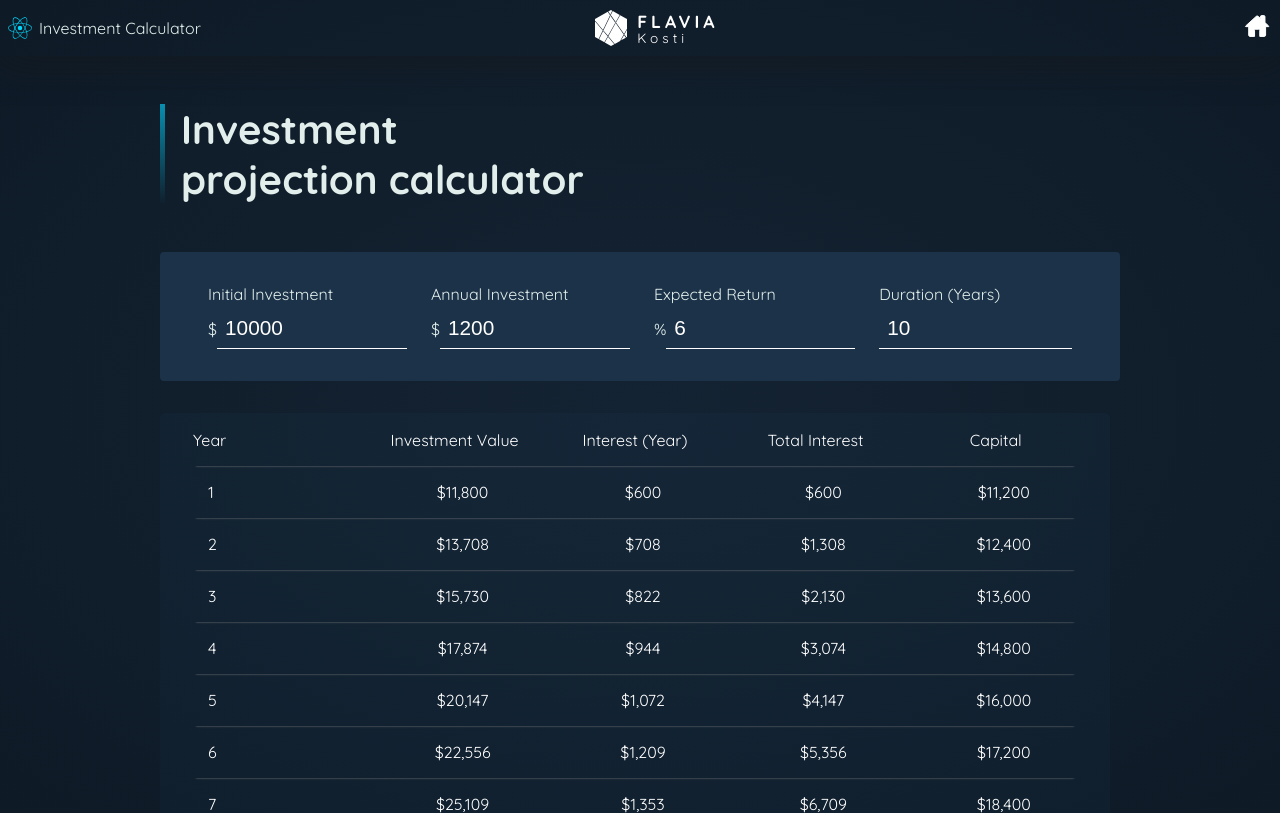
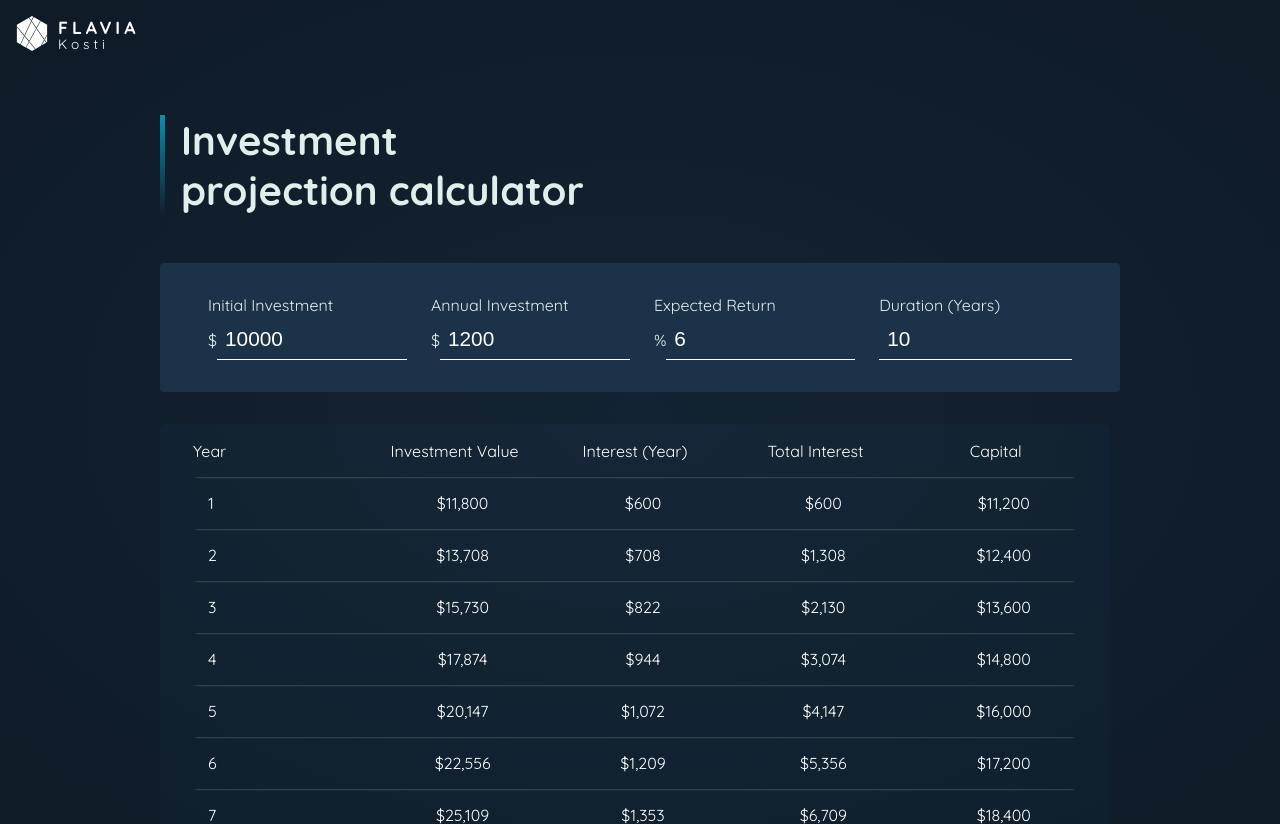
Before and after one commit to flavia3107/investment-calculator, a React (Vite) app: page / in a window 1280 px wide. Built offline with nearby package versions, Linux system fonts and the light colour scheme.

Commit message:
InvestmentCalculator: Remove home icon

```diff
--- a/index.html
+++ b/index.html
@@ -10,26 +10,14 @@
 
 <body>
   <header>
-    <nav class="navigation-top">
-      <ul class="navigation-container">
-        <li class="app-name">
-          <img src="./src/assets/react-logo.svg" alt="react logo" class="logo-img ">
-          Investment Calculator
-        </li>
-        <li class="logo-li-container">
+    <a href="https://all-projects-portfolio.web.app/" target="_blank" class="logo">
       <img class="logo-img" src="./src/assets/logo-white.svg" />
       <div class="logo-txt">
         <h1>FLAVIA</h1>
         <span>Kosti</span>
       </div>
-        </li>
-        <li>
-          <a href="https://all-projects-portfolio.web.app/" target="_blank">
-            <img src="./src/assets/home.svg" alt="home" class="logo-img ">
     </a>
-        </li>
-      </ul>
-    </nav>
+
   </header>
   <div id="root"></div>
   <script type="module" src="/src/index.jsx"></script>
--- a/src/index.css
+++ b/src/index.css
@@ -144,35 +144,11 @@
   background: transparent;
 }
 
-.navigation-top {
-  width: 100%;
-  height: 3.5rem;
-}
-
-.navigation-container {
-  display: flex;
-  flex-direction: row;
-  justify-content: space-between;
-  margin: 0;
-  height: 100%;
-  align-items: center;
-  padding: 4px;
-  box-shadow: 0px 3px 39px #18181887;
-}
-
-.navigation-container li {
-  display: flex;
-  align-items: center;
-  height: 100%;
-}
-
-.logo-li-container {
-  margin-left: -8rem;
-}
-
 .logo {
   display: flex;
   align-items: center;
+  padding: 1rem;
+  text-decoration: none;
 }
 
 .logo > img {
@@ -211,19 +187,7 @@
   font-size: 0.85rem;
 }
 
-ul {
-  list-style: none;
-}
-
 @media only screen and (max-width: 900px) {
-  .app-name {
-    max-width: 6rem;
-  }
-
-  .logo-li-container {
-    margin-left: 0;
-  }
-
   body {
     overflow-y: auto;
     padding: 0 0.5rem;
```
Also changed, not shown: src/assets/home.svg (deleted), src/assets/react-logo.svg (deleted). Lines whose indentation alone changed are shown as unchanged.
